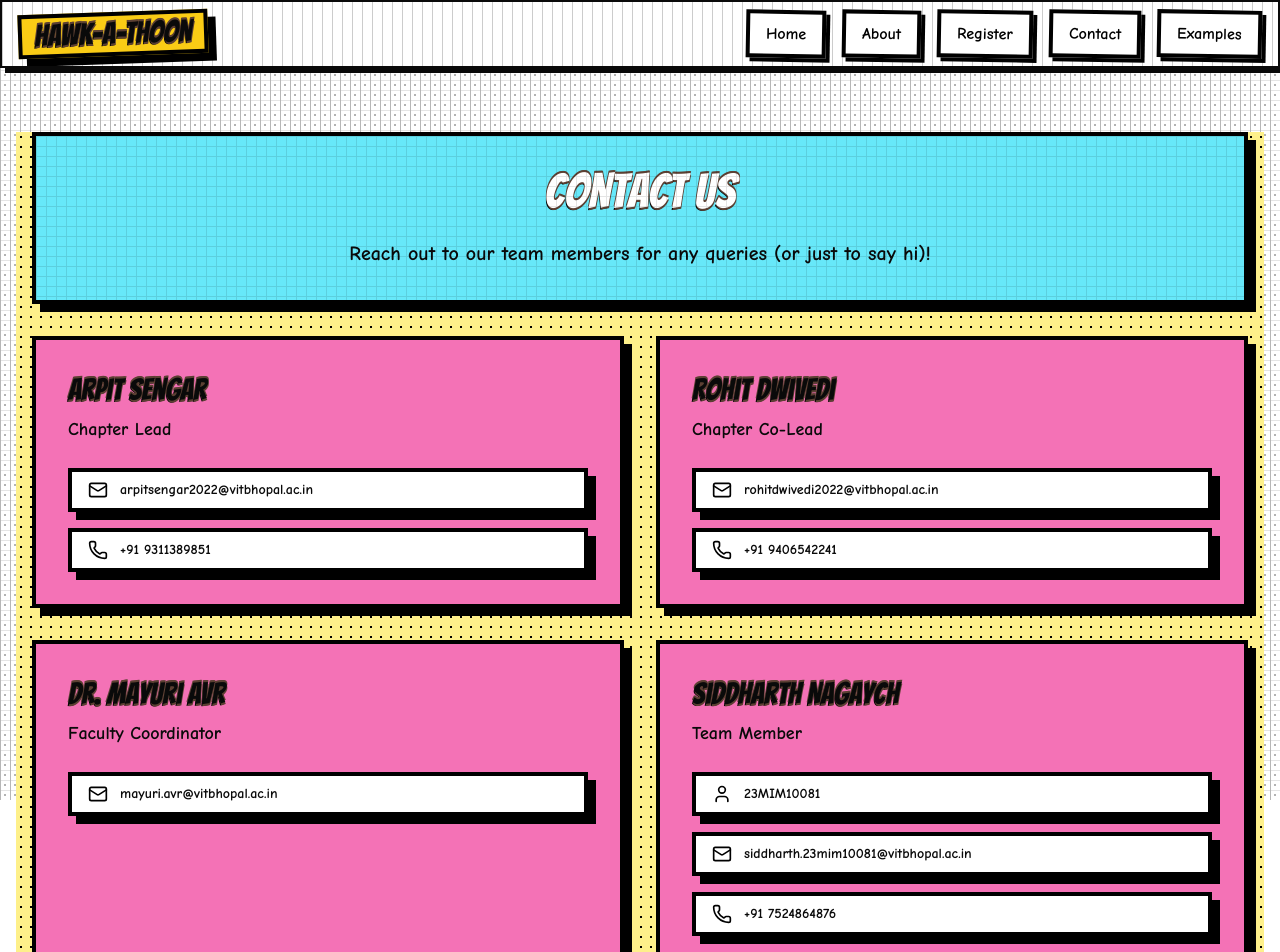
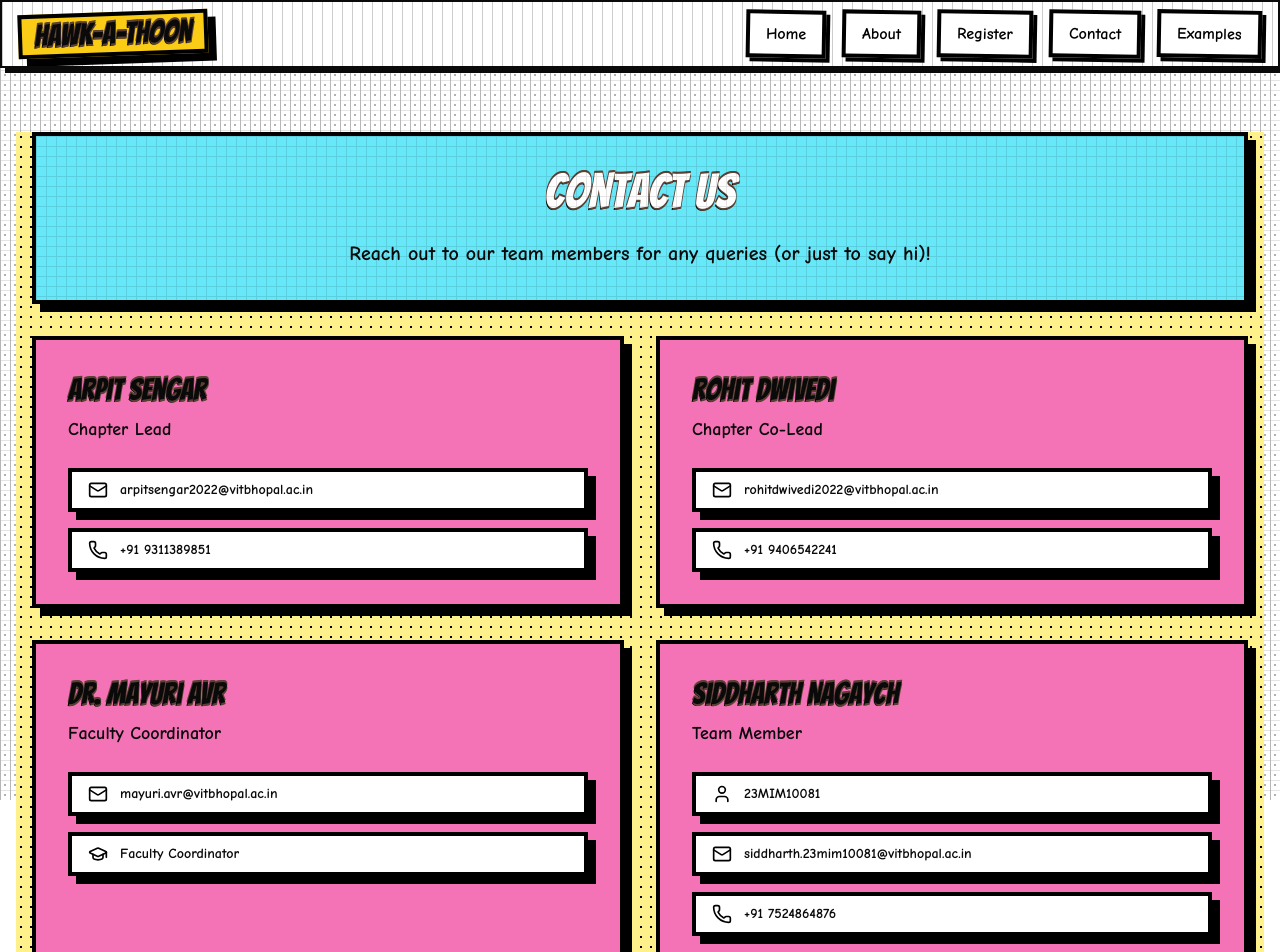
Before and after one commit to Omdena-VIT-Bhopal-University/hawkathoon-website, a Next.js app: page /contact in a window 1280 px wide. Shown: the top 952 px of the page. Built offline with nearby package versions, Linux system fonts and the light colour scheme.

Commit message:
final changes

```diff
--- a/app/contact/page.tsx
+++ b/app/contact/page.tsx
@@ -48,12 +48,12 @@ const contacts = [
         label: "Email",
         value: "mayuri.avr@vitbhopal.ac.in",
       },
-      // {
-      //   icon: <GraduationCap size={20} />,
-      //   href: "#",
-      //   label: "Role",
-      //   value: "Faculty Coordinator",
-      // },
+      {
+        icon: <GraduationCap size={20} />,
+        href: "#",
+        label: "Role",
+        value: "Faculty Coordinator",
+      },
     ],
   },
   {
```
